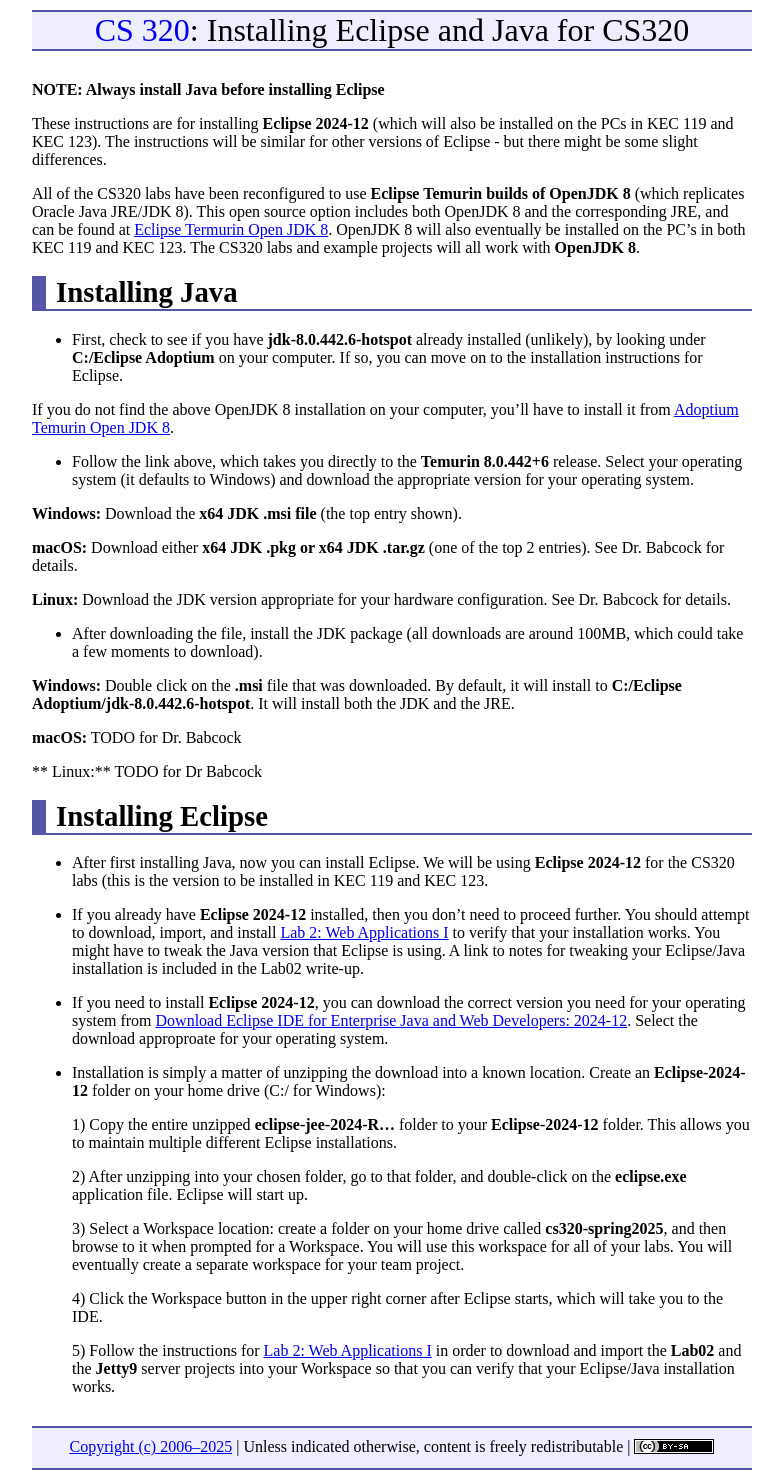
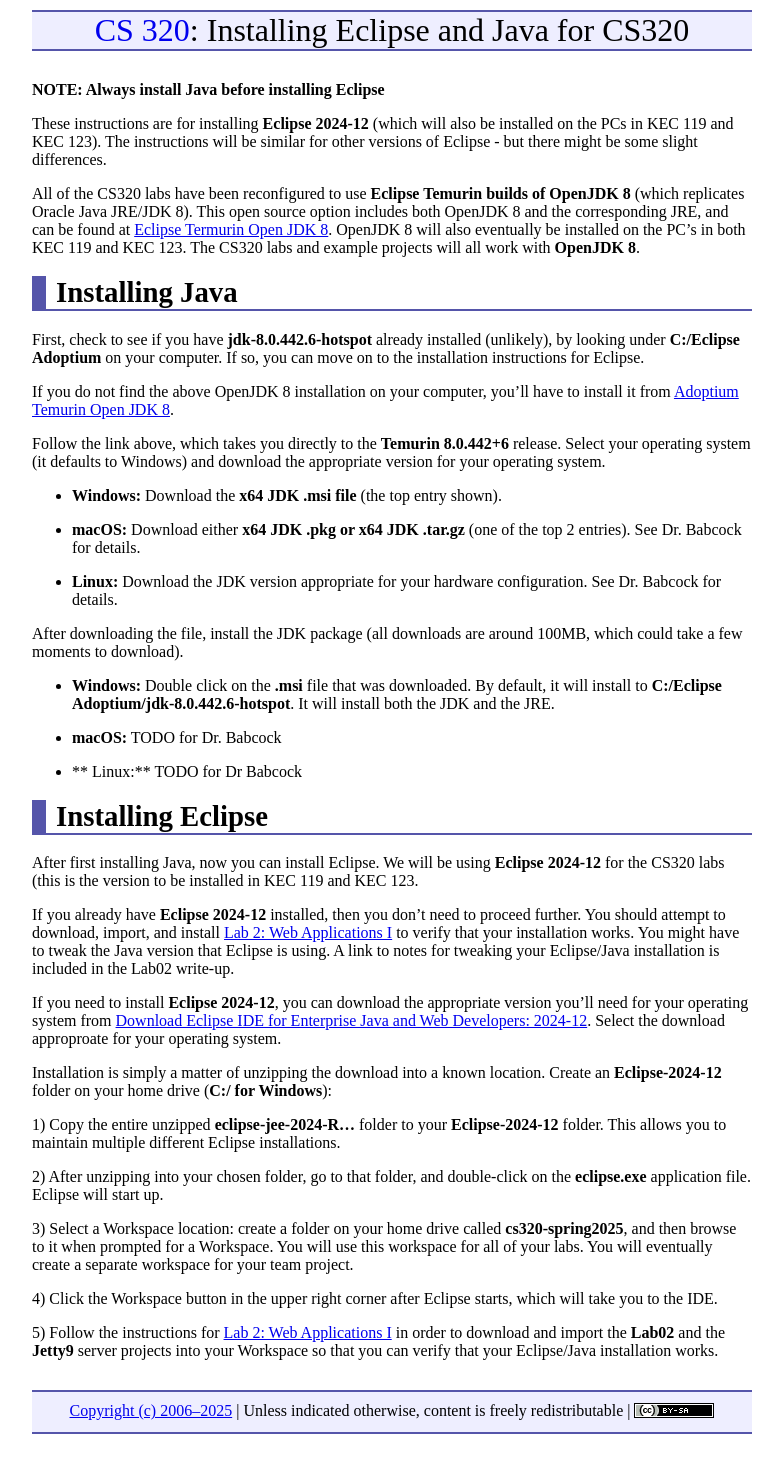
Before and after one commit to ycpcs/cs320-spring2025, a Jekyll site: the page built from labs/Eclipse-Java-Installation.md, in a window 1280 px wide. Shown: the whole page, without its empty margins (248-1031 px from the left). Built offline with Jekyll 4.4.1, drawn with Linux system fonts in a browser that asks for light colours; after the commit the page ends 1444 px from its top, so only the background shows below that.

Commit message:
minor edits

```diff
--- a/labs/Eclipse-Java-Installation.md
+++ b/labs/Eclipse-Java-Installation.md
@@ -13,37 +13,37 @@ All of the CS320 labs have been reconfigured to use **Eclipse Temurin builds of
 Installing Java
 ===============
 
-* First, check to see if you have **jdk-8.0.442.6-hotspot** already installed (unlikely), by looking under **C:/Eclipse Adoptium** on your computer.  If so, you can move on to the installation instructions for Eclipse.
+First, check to see if you have **jdk-8.0.442.6-hotspot** already installed (unlikely), by looking under **C:/Eclipse Adoptium** on your computer.  If so, you can move on to the installation instructions for Eclipse.
 
 If you do not find the above OpenJDK 8 installation on your computer, you'll have to install it from [Adoptium Temurin Open JDK 8](https://adoptium.net/temurin/releases/?version=8&os=windows).
 
-* Follow the link above, which takes you directly to the **Temurin 8.0.442+6** release.  Select your operating system (it defaults to Windows) and download the appropriate version for your operating system.
+Follow the link above, which takes you directly to the **Temurin 8.0.442+6** release.  Select your operating system (it defaults to Windows) and download the appropriate version for your operating system.
 
-**Windows:** Download the **x64 JDK .msi file** (the top entry shown).
+* **Windows:** Download the **x64 JDK .msi file** (the top entry shown).
 
-**macOS:** Download either **x64 JDK .pkg or x64 JDK .tar.gz** (one of the top 2 entries).  See Dr. Babcock for details.
+* **macOS:** Download either **x64 JDK .pkg or x64 JDK .tar.gz** (one of the top 2 entries).  See Dr. Babcock for details.
 
-**Linux:** Download the JDK version appropriate for your hardware configuration.  See Dr. Babcock for details.
+* **Linux:** Download the JDK version appropriate for your hardware configuration.  See Dr. Babcock for details.
 
-* After downloading the file, install the JDK package (all downloads are around 100MB, which could take a few moments to download).
+After downloading the file, install the JDK package (all downloads are around 100MB, which could take a few moments to download).
 
-**Windows:** Double click on the **.msi** file that was downloaded.  By default, it will install to **C:/Eclipse Adoptium/jdk-8.0.442.6-hotspot**.  It will install both the JDK and the JRE.
+* **Windows:** Double click on the **.msi** file that was downloaded.  By default, it will install to **C:/Eclipse Adoptium/jdk-8.0.442.6-hotspot**.  It will install both the JDK and the JRE.
 
-**macOS:** TODO for Dr. Babcock
+* **macOS:** TODO for Dr. Babcock
 
-** Linux:** TODO for Dr Babcock
+* ** Linux:** TODO for Dr Babcock
 
 
 Installing Eclipse
 =================
 
-* After first installing Java, now you can install Eclipse.  We will be using **Eclipse 2024-12** for the CS320 labs (this is the version to be installed in KEC 119 and KEC 123.
+After first installing Java, now you can install Eclipse.  We will be using **Eclipse 2024-12** for the CS320 labs (this is the version to be installed in KEC 119 and KEC 123.
 
-* If you already have **Eclipse 2024-12** installed, then you don't need to proceed further. You should attempt to download, import, and install [Lab 2: Web Applications I](./lab02.html) to verify that your installation works.  You might have to tweak the Java version that Eclipse is using.  A link to notes for tweaking your Eclipse/Java installation is included in the Lab02 write-up.
+If you already have **Eclipse 2024-12** installed, then you don't need to proceed further. You should attempt to download, import, and install [Lab 2: Web Applications I](./lab02.html) to verify that your installation works.  You might have to tweak the Java version that Eclipse is using.  A link to notes for tweaking your Eclipse/Java installation is included in the Lab02 write-up.
 
-* If you need to install **Eclipse 2024-12**, you can download the correct version you need for your operating system from [Download Eclipse IDE for Enterprise Java and Web Developers: 2024-12](https://www.eclipse.org/downloads/packages/release/2024-12/r/eclipse-ide-enterprise-java-and-web-developers).  Select the download approproate for your operating system.
+If you need to install **Eclipse 2024-12**, you can download the appropriate version you'll need for your operating system from [Download Eclipse IDE for Enterprise Java and Web Developers: 2024-12](https://www.eclipse.org/downloads/packages/release/2024-12/r/eclipse-ide-enterprise-java-and-web-developers).  Select the download approproate for your operating system.
 
-* Installation is simply a matter of unzipping the download into a known location.  Create an **Eclipse-2024-12** folder on your home drive (C:/ for Windows):
+Installation is simply a matter of unzipping the download into a known location.  Create an **Eclipse-2024-12** folder on your home drive (**C:/ for Windows**):
 
   1) Copy the entire unzipped **eclipse-jee-2024-R...** folder to your **Eclipse-2024-12** folder.  This allows you to maintain multiple different Eclipse installations.
 
```
